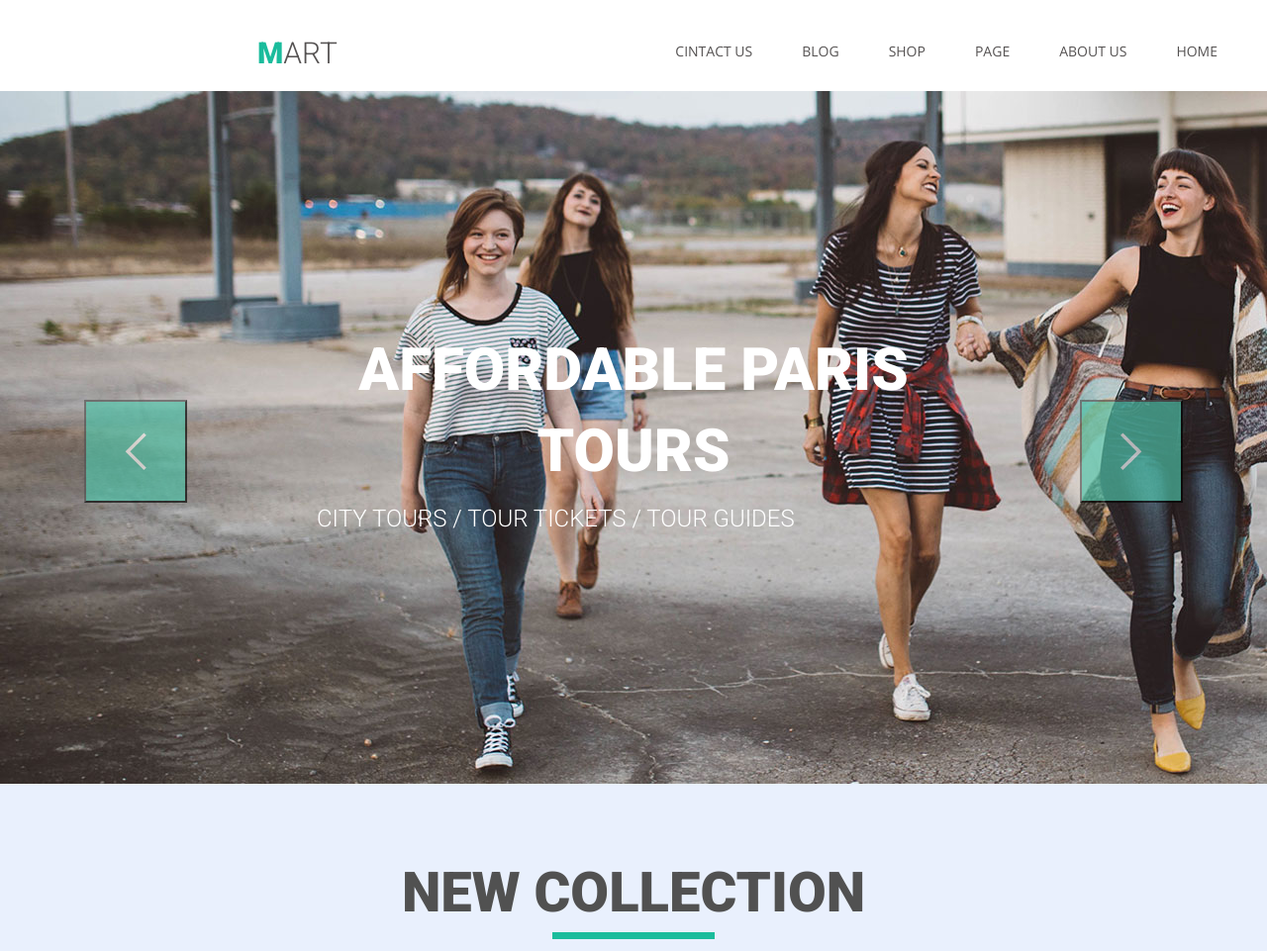
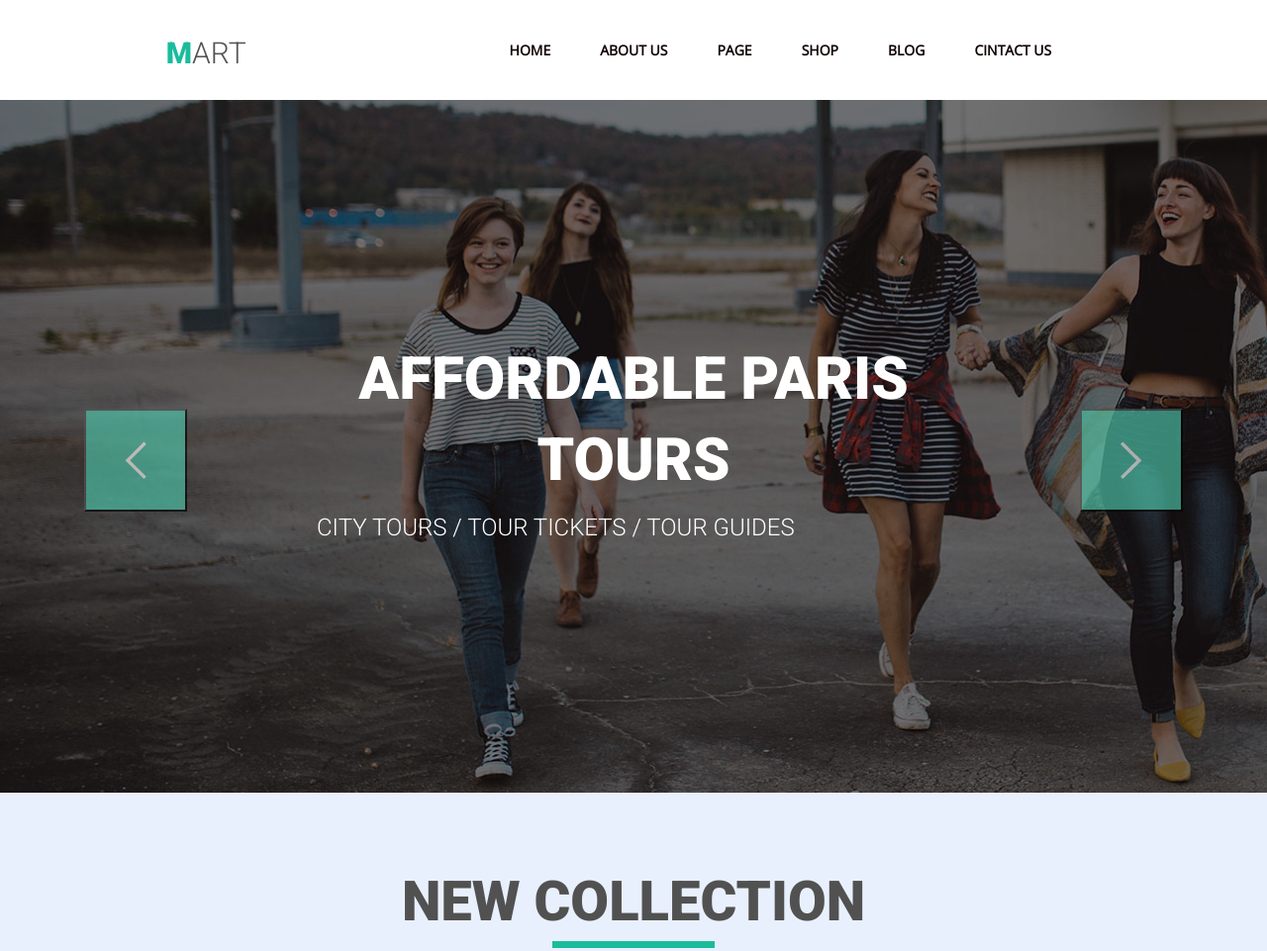
Before and after one commit to IgorSapko/GOIT-FE-COURSE, a plain HTML site: page html-css/Module-05/index.html in a window 1280 px wide. Shown: the top 961 px of the page at 99% size. Drawn offline with nearby package versions, Linux system fonts and the light colour scheme.

Commit message:
4th upd of mod-04 + 3th upd of mod-05

```diff
--- a/html-css/Module-04/css/styles.css
+++ b/html-css/Module-04/css/styles.css
@@ -221,6 +221,7 @@ p {
     #7fd9c7 54px,
     #7fd9c7
   );
+  cursor: pointer;
 }
 .img2-3:hover {
   background: linear-gradient(
@@ -258,7 +259,7 @@ p {
   width: 164px;
   height: 7px;
   font-size: 48px;
-  background-color: aqua;
+  background-color: rgb(78, 198, 171);
   margin: 0 auto;
   margin-top: 32px;
 }
@@ -268,6 +269,7 @@ p {
   font-size: 0;
   margin: 0 auto;
 }
+
 
 .images-ln li {
   display: inline-block;
@@ -288,7 +290,7 @@ p {
   content: "";
   width: 136px;
   height: 3px;
-  background-color: aqua;
+  background-color: rgb(78, 198, 171);
   margin-top: 11px;
   margin-bottom: 24px;
 }
--- a/html-css/Module-05/css/styles.css
+++ b/html-css/Module-05/css/styles.css
@@ -10,8 +10,15 @@
   clear: both;
 }
 
+header {
+  text-align: center;
+  height: 100%;
+  width: 100%;
+}
 nav {
-  height: 92px;
+  display: inline-block;
+  width: auto;
+  height: auto;
 }
 
 a {
@@ -25,33 +32,40 @@ li {
   font-family: "Roboto", sans-serif;
   font-size: 30px;
   line-height: 32px;
-  font-weight: 400;
+  font-weight: 300;
   text-transform: uppercase;
   float: left;
   color: #555252;
   margin-top: 38px;
-  margin-left: 260px;
+  margin-right: 266px;
+  margin-bottom: 31px;
 }
 
 .logo::first-letter {
   font-family: "Roboto", sans-serif;
   font-size: 30px;
-  font-weight: bold;
+  font-weight: 900;
   color: #1abc9c;
 }
 .header-li a {
-  color: #555252;
-  margin-right: 50px;
-  margin-top: 37px;
+  color: #0f0101;
+  font-family: "Open Sans", sans-serif;
+  font-size: 14px;
+  line-height: 11px;
+  font-weight: 700;
+  text-transform: uppercase;
+}
+
+.header-li {
+  display: inline-block;
+  text-align: center;
 }
 
 .header-li li {
-  font-family: "Open Sans", sans-serif;
-  font-size: 14px;
-  text-transform: uppercase;
   color: #555252;
   float: right;
   margin-top: 42px;
+  margin-right: 50px;
 }
 
 .central {
@@ -60,6 +74,7 @@ li {
   width: 100%;
   height: 700px;
   background-image: url(../img/slide4.jpg);
+
   color: #ffffff;
   text-transform: uppercase;
   font-family: "Roboto", sans-serif;
@@ -68,6 +83,15 @@ li {
   line-height: 54px;
   text-align: left;
 }
+.central-overlay {
+  width: 100%;
+  height: 100%;
+  background-color: rgba(0, 0, 2, 0.52);
+  position: absolute;
+  top: 0px;
+  left: 0px;
+}
+
 .central h2 {
   text-transform: uppercase;
   font-family: "Roboto", sans-serif;
@@ -114,10 +138,12 @@ li {
 .right:hover {
   background-color: rgb(26, 188, 156);
   cursor: pointer;
+  opacity: 1;
 }
 .left:hover {
   background-color: rgb(26, 188, 156);
   cursor: pointer;
+  opacity: 1;
 }
 
 .title-collect {
@@ -338,10 +364,11 @@ footer {
   display: block;
   height: 88px;
   width: auto;
+  font-family: "Open Sans", sans-serif;
+  color: rgb(254, 254, 254);
   font-size: 16px;
-  font-family: "OpenSans";
-  color: rgb(254, 254, 254);
   line-height: 28px;
+  font-weight: 400;
   text-align: center;
   background-color: rgb(50, 50, 50);
   padding-top: 33px;
--- a/html-css/Module-05/index.html
+++ b/html-css/Module-05/index.html
@@ -19,17 +19,18 @@
       <nav class="clearfix">
         <a class="logo" href="#">mart</a>
         <ul class="header-li clearfix">
+          <li><a href="#">cintact us</a></li>
+          <li><a href="#">blog</a></li>
+          <li><a href="#">shop</a></li>
+          <li><a href="#">page</a></li>
+          <li><a href="#">about us</a></li>
           <li><a href="#">home</a></li>
-          <li><a href="#">about us</a></li>
-          <li><a href="#">page</a></li>
-          <li><a href="#">shop</a></li>
-          <li><a href="#">blog</a></li>
-          <li><a href="#">cintact us</a></li>
         </ul>
       </nav>
     </header>
     <main>
       <div class="central">
+        <div class="central-overlay"></div>
         <div class="name1">
           <h2>AFFORDABLE PARIS TOURS</h2>
           <p>CITY TOURS / TOUR TICKETS / TOUR GUIDES</p>
```
